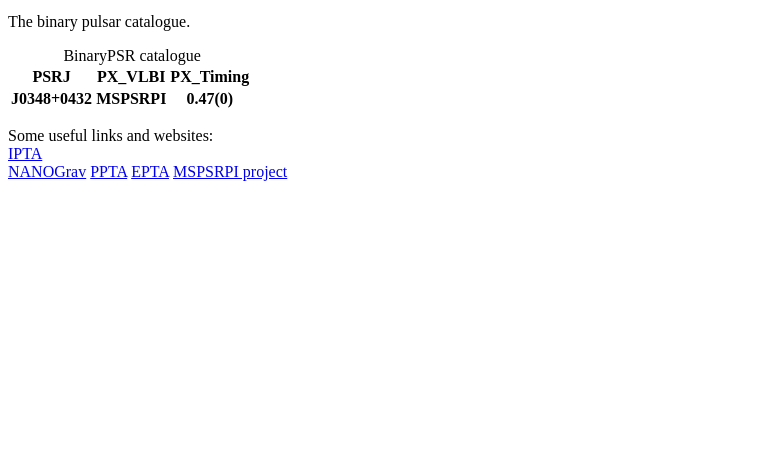
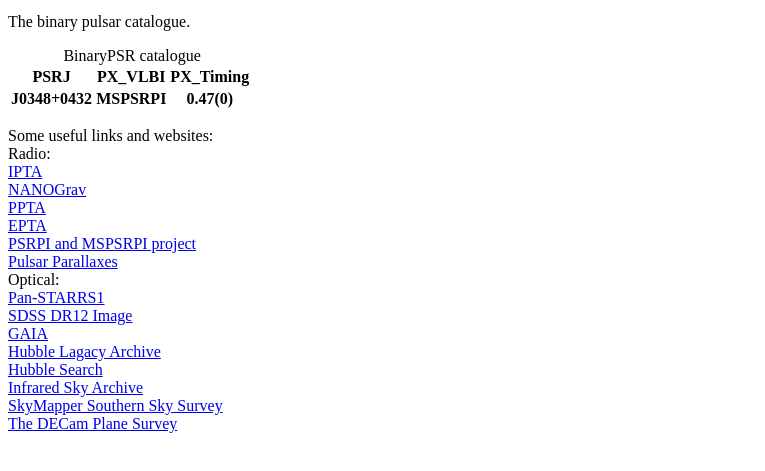
Before and after one commit to xuhengdada/xuhengdada.github.io, a plain HTML site: page index.html in a window 1280 px wide. Shown: the part 95-566 px from the top of the page, without its empty margins (0-765 px from the left). Drawn offline with Linux system fonts and the light colour scheme.

Commit message:
add new files

```diff
--- a/index.html
+++ b/index.html
@@ -45,11 +45,25 @@
 <body>
 
 	<p> Some useful links and websites: <br>
+		Radio: <br>
 		<a href="http://www.ipta4gw.org/">IPTA</a> <br>
-		<a href="http://nanograv.org">NANOGrav</a>
-		<a href="http://www.atnf.csiro.au/research/pulsar/ppta/">PPTA</a>
-		<a href="http://www.epta.eu.org">EPTA</a>
-		<a href="https://safe.nrao.edu/vlba/psrpi/home.html">MSPSRPI project</a>
+		<a href="http://nanograv.org">NANOGrav</a> <br>
+		<a href="http://www.atnf.csiro.au/research/pulsar/ppta/">PPTA</a> <br>
+		<a href="http://www.epta.eu.org">EPTA</a> <br>
+		<a href="https://safe.nrao.edu/vlba/psrpi/home.html">PSRPI and MSPSRPI project</a> <br>
+		<a href="http://astro.cornell.edu/~shami/psrvlb/parallax.html">Pulsar Parallaxes</a> <br>
+
+		Optical: <br>
+		<a href="http://panstarrs.stsci.edu/">Pan-STARRS1</a> <br>
+		<a href="https://dr12.sdss.org/fields">SDSS DR12 Image</a> <br>
+		<a href="https://gea.esac.esa.int/archive/">GAIA</a> <br>
+		<a href="https://hla.stsci.edu/hlaview.html#">Hubble Lagacy Archive</a> <br>
+		<a href="http://archive.stsci.edu/hst/search.php">Hubble Search</a> <br>
+		<a href="http://irsa.ipac.caltech.edu/frontpage/">Infrared Sky Archive</a> <br>
+		<a href="http://skymapper.anu.edu.au/">SkyMapper Southern Sky Survey</a> <br>
+		<a href="http://decaps.skymaps.info">The DECam Plane Survey</a> <br>
+
+
 	</p>
 </body>
 </html>
```
